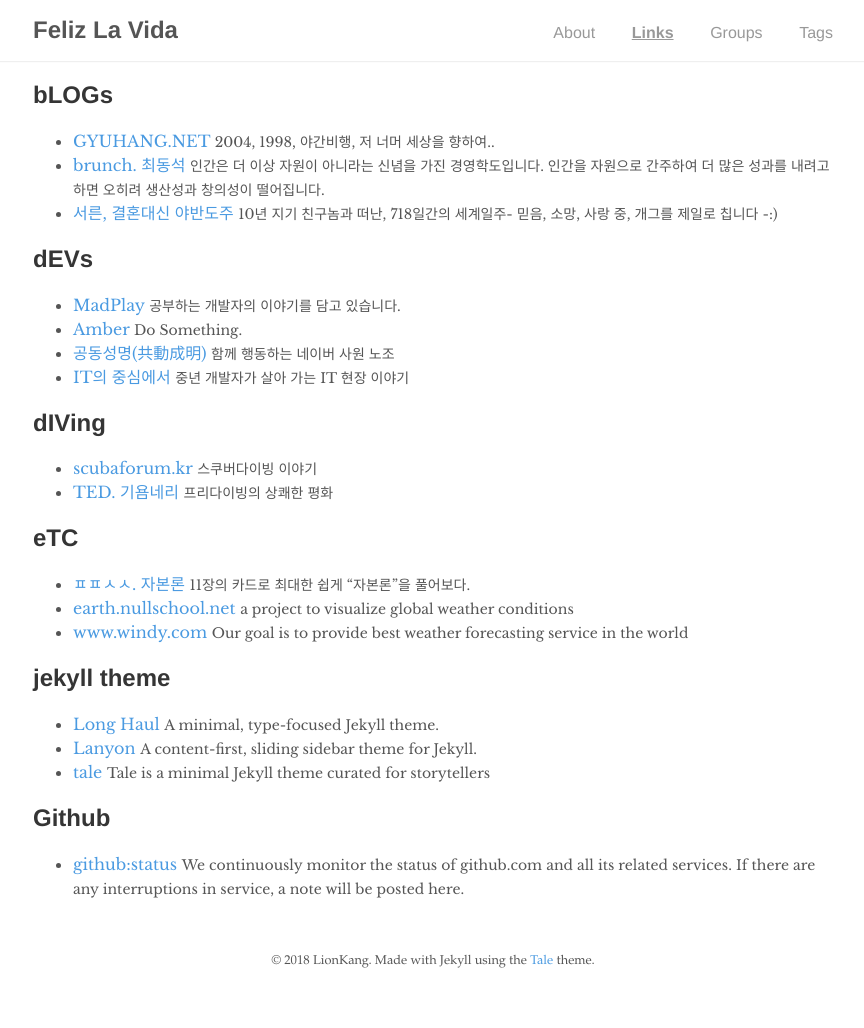
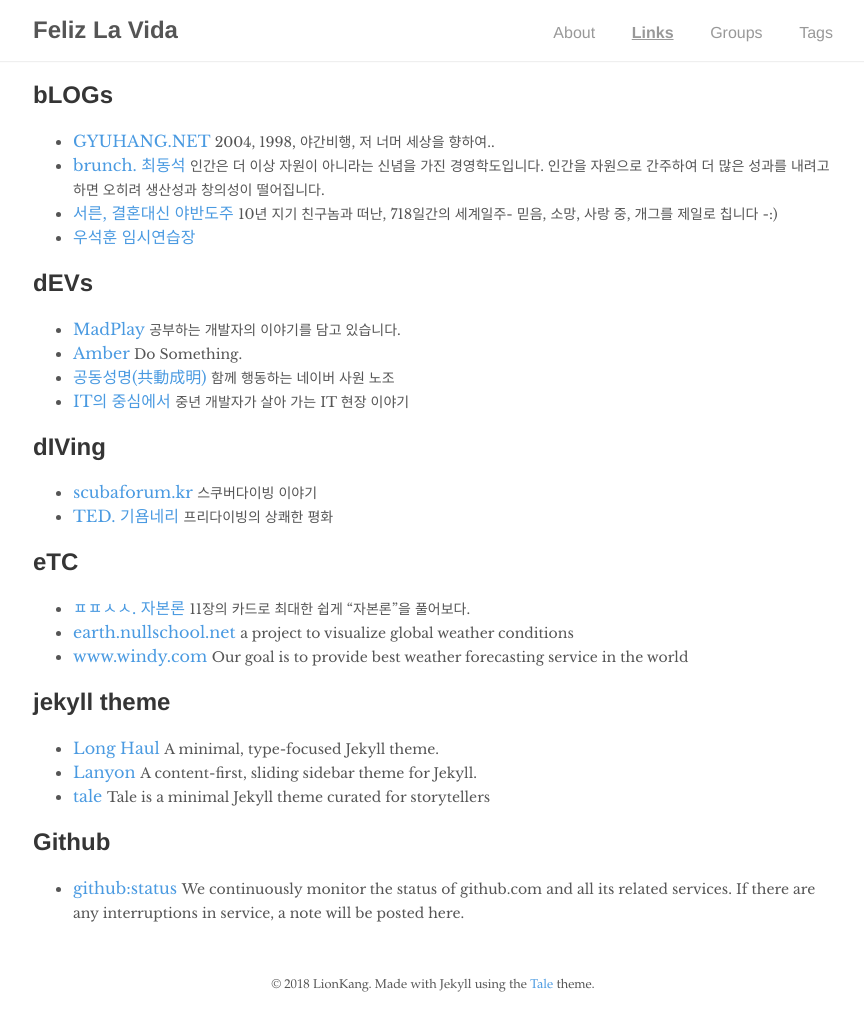
Before and after one commit to lionkang/lionkang.github.io, a Jekyll site: the page built from links.md, in a window 1280 px wide. Shown: the whole page, without its empty margins (207-1071 px from the left). Built offline with Jekyll 4.4.1, drawn with Linux system fonts in a browser that asks for light colours; nearby versions of some CDN libraries; comment, search, counter and statistics services are not loaded; before the commit the page ends 1004 px from its top, so only the background shows below that.

Commit message:
link site updated

```diff
--- a/links.md
+++ b/links.md
@@ -9,6 +9,7 @@
 	<li><a href="https://brunch.co.kr/@tschoe56" target="_blank">brunch. 최동석</a> <span style="font-size:14px">인간은 더 이상 자원이 아니라는 신념을 가진 경영학도입니다. 인간을 자원으로 간주하여 더 많은 성과를 내려고 하면 오히려 생산성과 창의성이 떨어집니다.</span></li>
 	<li><a href="http://www.yabandoju.com/" target="_blank">서른, 결혼대신 야반도주</a> <span style="font-size:14px">10년 지기 친구놈과 떠난, 718일간의 세계일주-
 믿음, 소망, 사랑 중, 개그를 제일로 칩니다 -:)</span></li>
+	<li><a href="http://retired.tistory.com/" target="_blank">우석훈 임시연습장</a> <span style="font-size:14px"></span></li>
 </ul>
 <h2>dEVs</h2>
 <ul>
```
